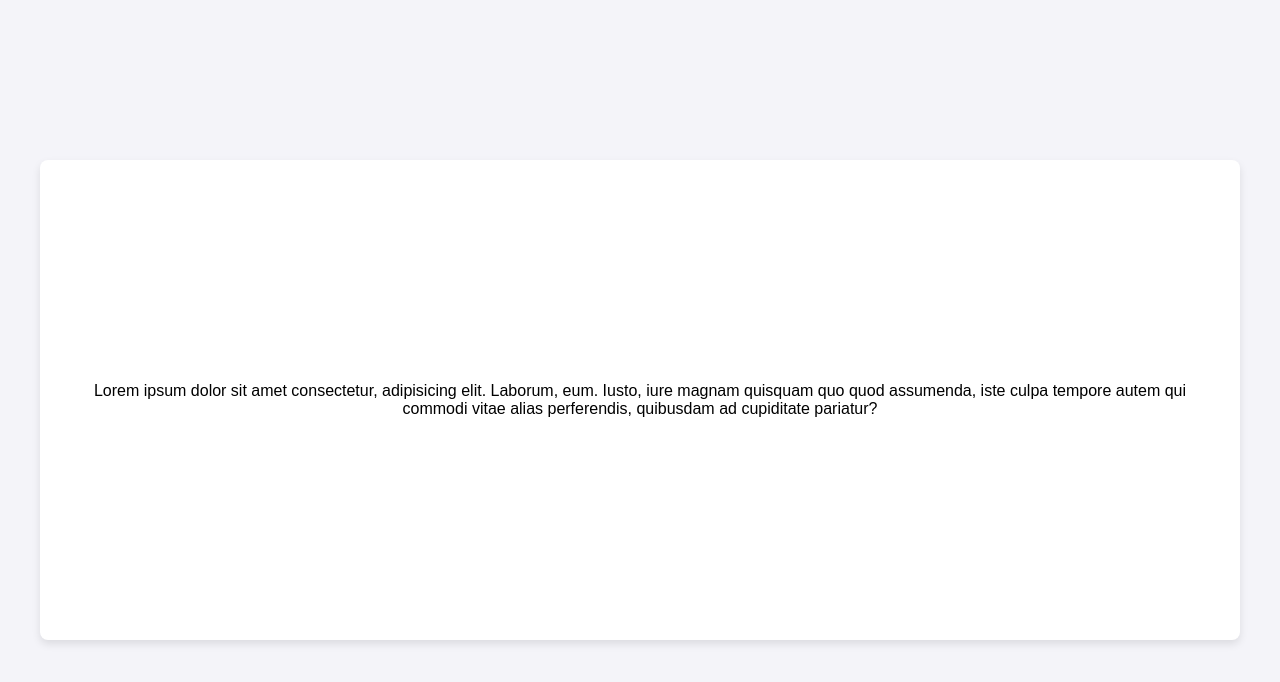
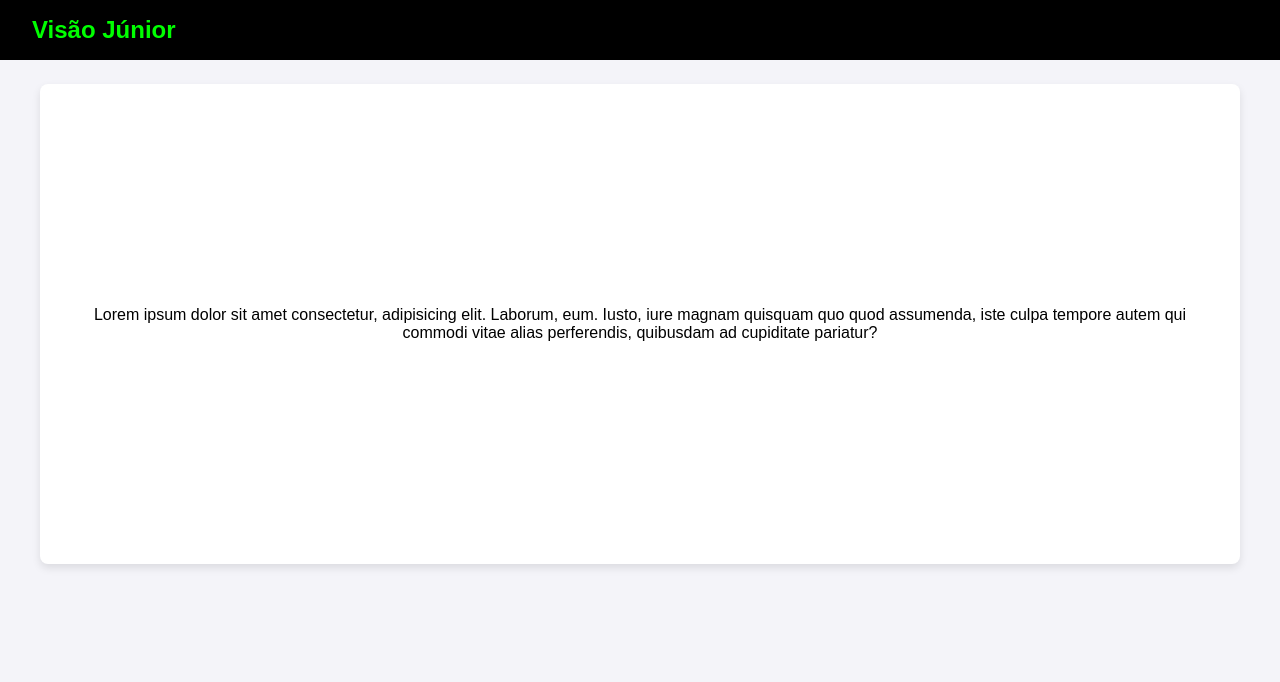
Before and after one commit to Arthurffv/desafio-departamental-projetos, a plain HTML site: page Index.html in a window 1280 px wide. Drawn offline with Linux system fonts and the light colour scheme.

Commit message:
feat: implementa header com logo clicavel para reiniciar a pagina

```diff
--- a/Index.html
+++ b/Index.html
@@ -15,11 +15,25 @@
             display: flex;
             flex-direction: column;
             align-items: center;
-            justify-content: center;
             min-height: 100vh;
             background-color: #f4f4f9;
             font-family: sans-serif;
 
+        }
+
+        header{
+            width: 100%;
+            background-color: #000000;
+            padding: 16px 32px;
+            display: flex;
+            align-items: center;
+        }
+
+        header a {
+            color: #00ff00;
+            text-decoration: none;
+            font-size: 1.5rem;
+            font-weight: bold;
         }
 
         .content-box{
@@ -42,6 +56,11 @@
 </head>
 
 <body>
+
+    <header>
+        <a href="Index.html">Visão Júnior</a>
+    </header>
+
     <main class="content-box">
         <p>Lorem ipsum dolor sit amet consectetur, adipisicing elit. Laborum, eum. Iusto, iure magnam quisquam quo quod assumenda, iste culpa tempore autem qui commodi vitae alias perferendis, quibusdam ad cupiditate pariatur?</p>
     </main>
```
